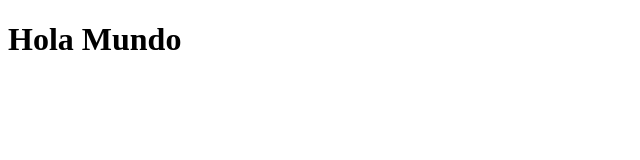
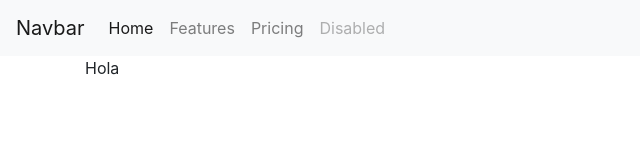
Before and after one commit to johnesc1984/gitbootstrap, a plain HTML site: page index.html in a window 1280 px wide. Shown: the whole page, without its empty margins (0-640 px from the left). Drawn offline with nearby package versions, Linux system fonts and the light colour scheme.

Commit message:
se implementa bootstrap

```diff
--- a/index.html
+++ b/index.html
@@ -1,11 +1,56 @@
-<!DOCTYPE html>
+<!doctype html>
 <html lang="en">
-<head>
-    <meta charset="UTF-8">
-    <meta name="viewport" content="width=device-width, initial-scale=1.0">
-    <title>Document</title>
-</head>
-<body>
-    <h1>Hola Mundo</h1>
-</body>
+  <head>
+    <!-- Required meta tags -->
+    <meta charset="utf-8">
+    <meta name="viewport" content="width=device-width, initial-scale=1, shrink-to-fit=no">
+
+    <!-- Bootstrap CSS -->
+    <link rel="stylesheet" href="https://cdn.jsdelivr.net/npm/bootstrap@4.6.2/dist/css/bootstrap.min.css" integrity="sha384-xOolHFLEh07PJGoPkLv1IbcEPTNtaed2xpHsD9ESMhqIYd0nLMwNLD69Npy4HI+N" crossorigin="anonymous">
+
+    <title>Hello, world!</title>
+  </head>
+  <body>
+    <nav class="navbar navbar-expand-lg navbar-light bg-light">
+        <a class="navbar-brand" href="#">Navbar</a>
+        <button class="navbar-toggler" type="button" data-toggle="collapse" data-target="#navbarNav" aria-controls="navbarNav" aria-expanded="false" aria-label="Toggle navigation">
+          <span class="navbar-toggler-icon"></span>
+        </button>
+        <div class="collapse navbar-collapse" id="navbarNav">
+          <ul class="navbar-nav">
+            <li class="nav-item active">
+              <a class="nav-link" href="#">Home <span class="sr-only">(current)</span></a>
+            </li>
+            <li class="nav-item">
+              <a class="nav-link" href="#">Features</a>
+            </li>
+            <li class="nav-item">
+              <a class="nav-link" href="#">Pricing</a>
+            </li>
+            <li class="nav-item">
+              <a class="nav-link disabled">Disabled</a>
+            </li>
+          </ul>
+        </div>
+      </nav>
+
+    <div class="container">
+        <div class="row">
+            <div class="col-12">Hola</div>
+        </div>
+    </div>
+
+    <!-- Optional JavaScript; choose one of the two! -->
+
+    <!-- Option 1: jQuery and Bootstrap Bundle (includes Popper) -->
+    <script src="https://cdn.jsdelivr.net/npm/jquery@3.5.1/dist/jquery.slim.min.js" integrity="sha384-DfXdz2htPH0lsSSs5nCTpuj/zy4C+OGpamoFVy38MVBnE+IbbVYUew+OrCXaRkfj" crossorigin="anonymous"></script>
+    <script src="https://cdn.jsdelivr.net/npm/bootstrap@4.6.2/dist/js/bootstrap.bundle.min.js" integrity="sha384-Fy6S3B9q64WdZWQUiU+q4/2Lc9npb8tCaSX9FK7E8HnRr0Jz8D6OP9dO5Vg3Q9ct" crossorigin="anonymous"></script>
+
+    <!-- Option 2: Separate Popper and Bootstrap JS -->
+    <!--
+    <script src="https://cdn.jsdelivr.net/npm/jquery@3.5.1/dist/jquery.slim.min.js" integrity="sha384-DfXdz2htPH0lsSSs5nCTpuj/zy4C+OGpamoFVy38MVBnE+IbbVYUew+OrCXaRkfj" crossorigin="anonymous"></script>
+    <script src="https://cdn.jsdelivr.net/npm/popper.js@1.16.1/dist/umd/popper.min.js" integrity="sha384-9/reFTGAW83EW2RDu2S0VKaIzap3H66lZH81PoYlFhbGU+6BZp6G7niu735Sk7lN" crossorigin="anonymous"></script>
+    <script src="https://cdn.jsdelivr.net/npm/bootstrap@4.6.2/dist/js/bootstrap.min.js" integrity="sha384-+sLIOodYLS7CIrQpBjl+C7nPvqq+FbNUBDunl/OZv93DB7Ln/533i8e/mZXLi/P+" crossorigin="anonymous"></script>
+    -->
+  </body>
 </html>
```
